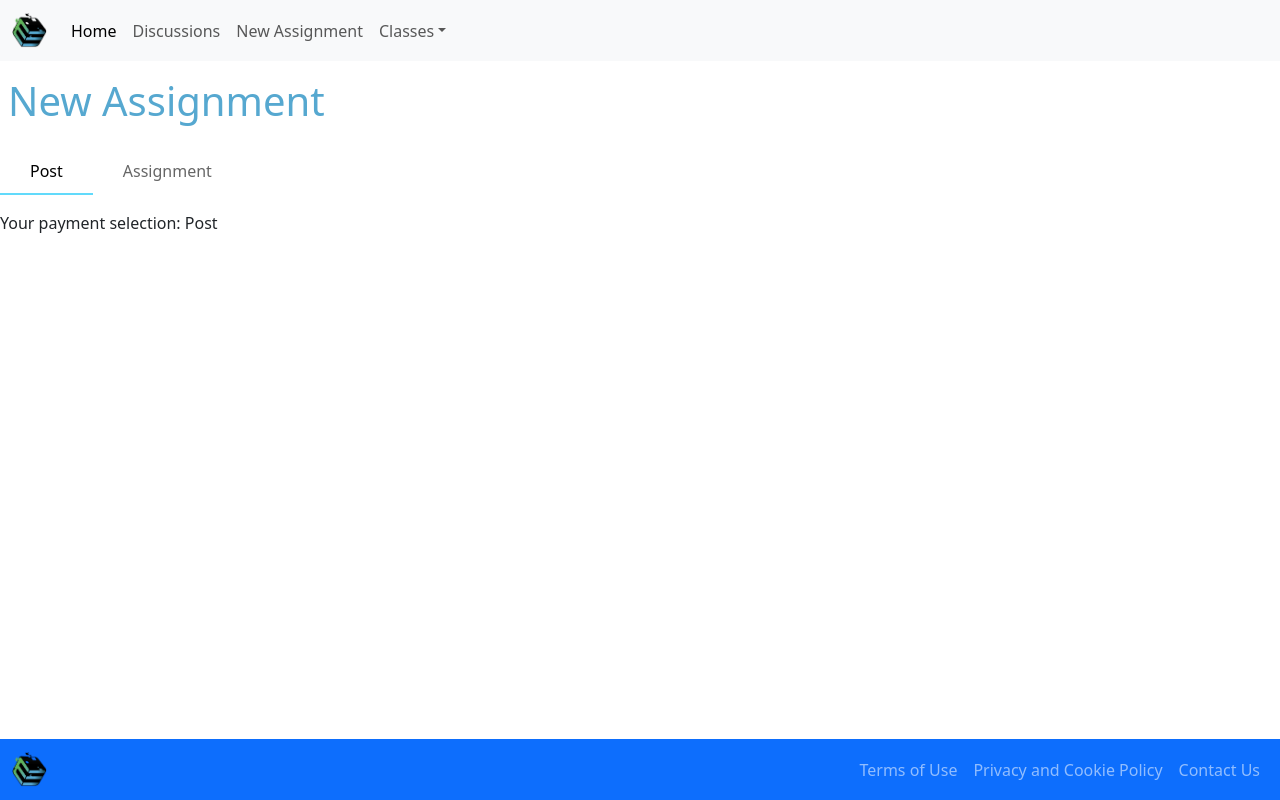
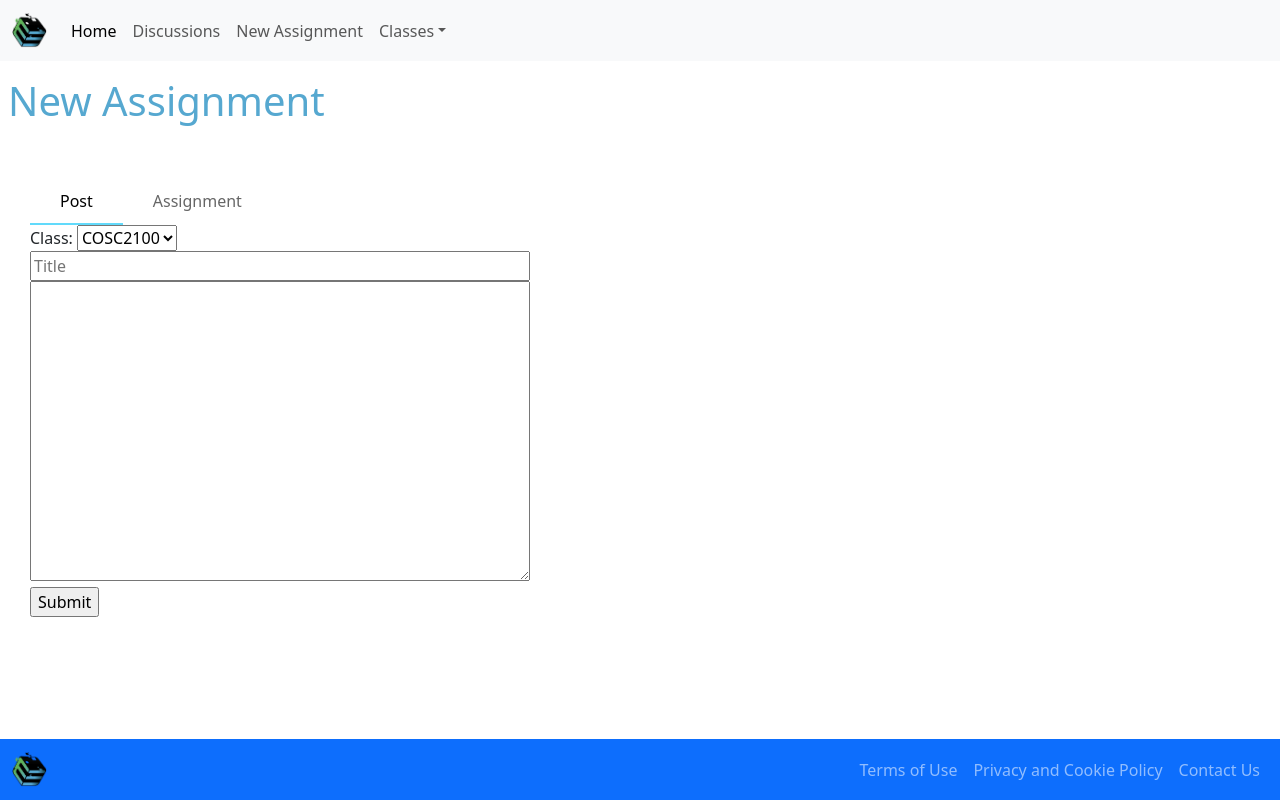
Before and after one commit to JSchneid850/COSC3810, a React (Create React App) app: page /NewAssignment in a window 1280 px wide. Built offline with nearby package versions, Linux system fonts and the light colour scheme.

Commit message:
Posting post is now added

```diff
--- a/package.json
+++ b/package.json
@@ -6,6 +6,7 @@
     "@testing-library/jest-dom": "^5.16.5",
     "@testing-library/react": "^13.4.0",
     "@testing-library/user-event": "^13.5.0",
+    "axios": "^1.3.6",
     "bootstrap": "^5.3.0-alpha2",
     "express": "^4.18.2",
     "mongodb": "^5.1.0",
--- a/src/Layout.css
+++ b/src/Layout.css
@@ -1,3 +1,10 @@
 .container {
     min-height: calc(100% - 56px);
   }
+.textbox{
+  width: 500px;
+  height: 300px;
+}
+.title{
+  width: 500px;
+}
--- a/src/pages/NewAssignment.jsx
+++ b/src/pages/NewAssignment.jsx
@@ -2,15 +2,19 @@ import { useState, useEffect} from "react";
 import { Card, Button } from "react-bootstrap";
 import Assignment from "../components/Assignment";
 import styled from "styled-components";
+import "../Layout.css";
+import Axios from "axios";
+
 
 const NewAssignment = () => {
   return (
     <div>
       <h1 className="px-2" style = {{color: "#56a8d0", lineHeight: 2}}>New Assignment</h1>
+      <div style={{padding: "30px"}}>
           <TabGroup />
       </div>
+    </div>
   )
-
 }
 
 const Tab = styled.button`
@@ -46,12 +50,92 @@ function TabGroup() {
             </Tab>
           ))}
         </div>
-        <p />
-        <p> Your payment selection: {active} </p>
+        <div>
+            {conditional(active)}
+        </div>
       </>
     );
   }
+
+function conditional(tab){
+  if (tab === "Post"){
+    return (
+      <form onSubmit={handlePost}>
+        <table>
+        <span>Class: </span>
+          <select id="class">
+            <option value="COSC2100">COSC2100</option>
+            <option value="COSC3810">COSC3810</option>
+            <option value="COSC4920">COSC4910</option>
+          </select>
+          <tr>
+            <input type="text" class="title" placeholder="Title" id="title"/>
+          </tr>
+          <tr>
+            <textarea class="textbox" id="post"/>
+          </tr>
+        </table>
+
+        <input type="submit" value="Submit"  />
+      </form>
+    )
+  }
+  if (tab === "Assignment"){
+    return (
+      <form onSubmit={handleAssignment}>
+        <table>
+          <span>Class: </span>
+            <select>
+              <option value="COSC2100">COSC2100</option>
+              <option value="COSC3810">COSC3810</option>
+              <option value="COSC4920">COSC4910</option>
+            </select>
+
+            <tr>
+              <input type="text" class="title" placeholder="Title" id="title"/>
+            </tr>
+        </table>
+        <input type="submit" value="Submit" />
+      </form>
+    )
+  }
+}
+
 const types = ["Post", "Assignment"];
+
+const handlePost = async (event) =>{
+  event.preventDefault();
+  const d = new Date();
+  const url = 'localhost:8080/api/post';
+  console.log(event.target.class.value);
+  const data = {
+    class: event.target.class.value,
+    title: event.target.title.value,
+    post: event.target.post.value,
+    time: d.toString()
+  }
+  console.log(data);
+  await Axios.post(url, data).then((response) => {
+    console.log(response);
+  }).catch((err) => {
+      if(err.response){
+        console.log(err.response);
+        console.log("server responded");
+      }else if(err.request){
+        console.log("network error");
+      }else{
+        console.log(err);
+      }
+  })
+}
+
+
+
+const handleAssignment = event => {
+  event.preventDefault();
+
+}
+
 
 
 export default NewAssignment;
```
Also changed, not shown: 1 other file (tests, documents, lock files or other folders). Lines whose indentation alone changed are shown as unchanged.
